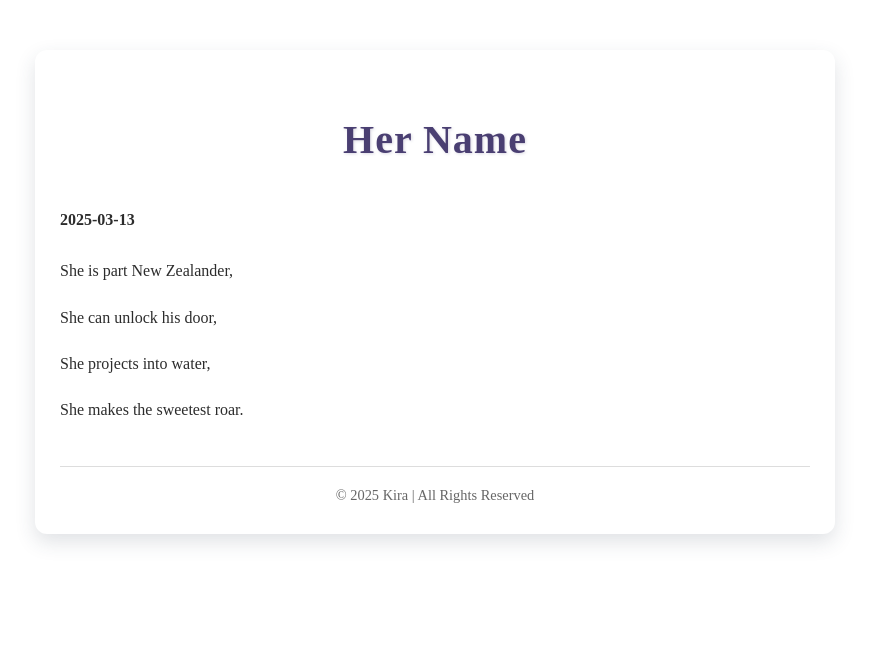
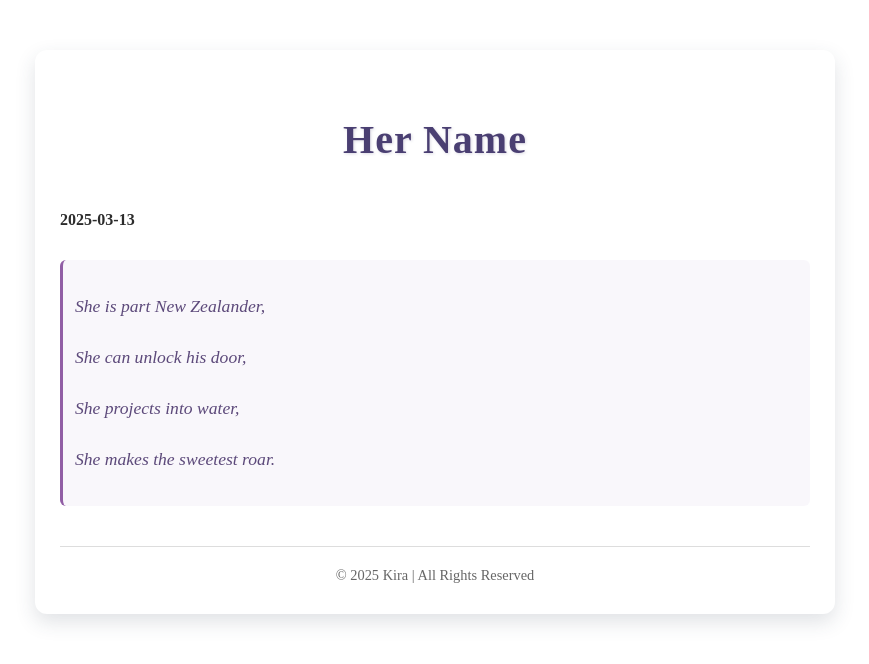
Before and after one commit to KiraSpokeThrice/KiraWroteThrice, a Jekyll site: the page built from poems/her-name.html, in a window 1280 px wide. Shown: the top 664 px of the page, without its empty margins (205-1074 px from the left). Built offline with Jekyll 4.4.1, drawn with Linux system fonts in a browser that asks for light colours.

Commit message:
Update her-name.html

```diff
--- a/poems/her-name.html
+++ b/poems/her-name.html
@@ -4,7 +4,9 @@ title: Her Name
 ---
 <h4>2025-03-13</h4>
 
+<div class="poem">
 <p>She is part New Zealander,</p>
 <p>She can unlock his door,</p>
 <p>She projects into water,</p>
 <p>She makes the sweetest roar.</p>
+</div>
```
